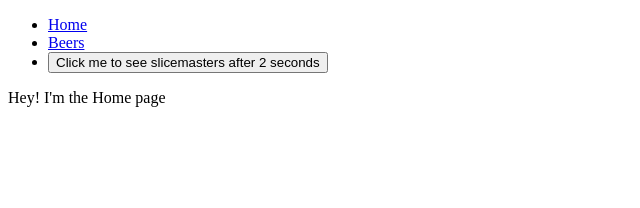
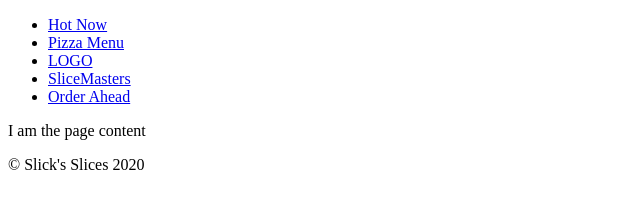
Before and after one commit to LaceyNS/slices, a Gatsby site: page / in a window 1280 px wide. Shown: the whole page, without its empty margins (0-640 px from the left). Built offline with nearby package versions, Linux system fonts and the light colour scheme; Gatsby itself is replaced by a stand-in of ours.

Commit message:
add basic Layout, Footer components

```diff
--- /dev/null
+++ b/public/page-data/pizzas/page-data.json
@@ -0,0 +1 @@
+{"componentChunkName":"component---src-pages-pizzas-js","path":"/pizzas/","result":{"pageContext":{}},"staticQueryHashes":[]}
--- /dev/null
+++ b/src/components/Footer.js
@@ -0,0 +1,9 @@
+import React from 'react';
+
+export default function Footer() {
+  return (
+    <footer>
+      <p>&copy; Slick's Slices {new Date().getFullYear()}</p>
+    </footer>
+  );
+}
--- /dev/null
+++ b/src/components/Layout.js
@@ -0,0 +1,13 @@
+import React from 'react';
+import Footer from './Footer';
+import Nav from './Nav';
+
+export default function Layout() {
+  return (
+    <div>
+      <Nav />
+      <p>I am the page content</p>
+      <Footer />
+    </div>
+  );
+}
--- a/src/components/Nav.js
+++ b/src/components/Nav.js
@@ -1,31 +1,24 @@
 import React from 'react';
 import { Link, navigate } from 'gatsby';
-
-function goToSlicemasters() {
-  // 1. Wait for 2 seconds
-  setTimeout(() => {
-    console.log('Go to Slicemasters!!!');
-    // 2. Change the page
-    navigate('/slicemasters');
-    // if we wanted to add it to the browser history, add { replace: true }
-  }, 2000);
-}
 
 export default function Nav() {
   return (
     <nav>
       <ul>
         <li>
-          <Link to="/">Home</Link>
+          <Link to="/">Hot Now</Link>
         </li>
         <li>
-          <Link to="/beers">Beers</Link>
+          <Link to="/pizzas">Pizza Menu</Link>
         </li>
         <li>
-          <button type="button" onClick={goToSlicemasters}>
-            {' '}
-            Click me to see slicemasters after 2 seconds
-          </button>
+          <Link to="/">LOGO</Link>
+        </li>
+        <li>
+          <Link to="/slicemasters">SliceMasters</Link>
+        </li>
+        <li>
+          <Link to="/orders">Order Ahead</Link>
         </li>
       </ul>
     </nav>
--- a/src/pages/index.js
+++ b/src/pages/index.js
@@ -1,11 +1,12 @@
 import React from 'react';
+import Layout from '../components/Layout';
 import Nav from '../components/Nav';
 
 export default function HomePage() {
   return (
-    <div>
+    <Layout>
       <Nav />
       <p>Hey! I'm the Home page</p>
-    </div>
+    </Layout>
   );
 }
```
Also changed, not shown: src/pages/pizzas.js (renamed from src/pages/pizza.js).
